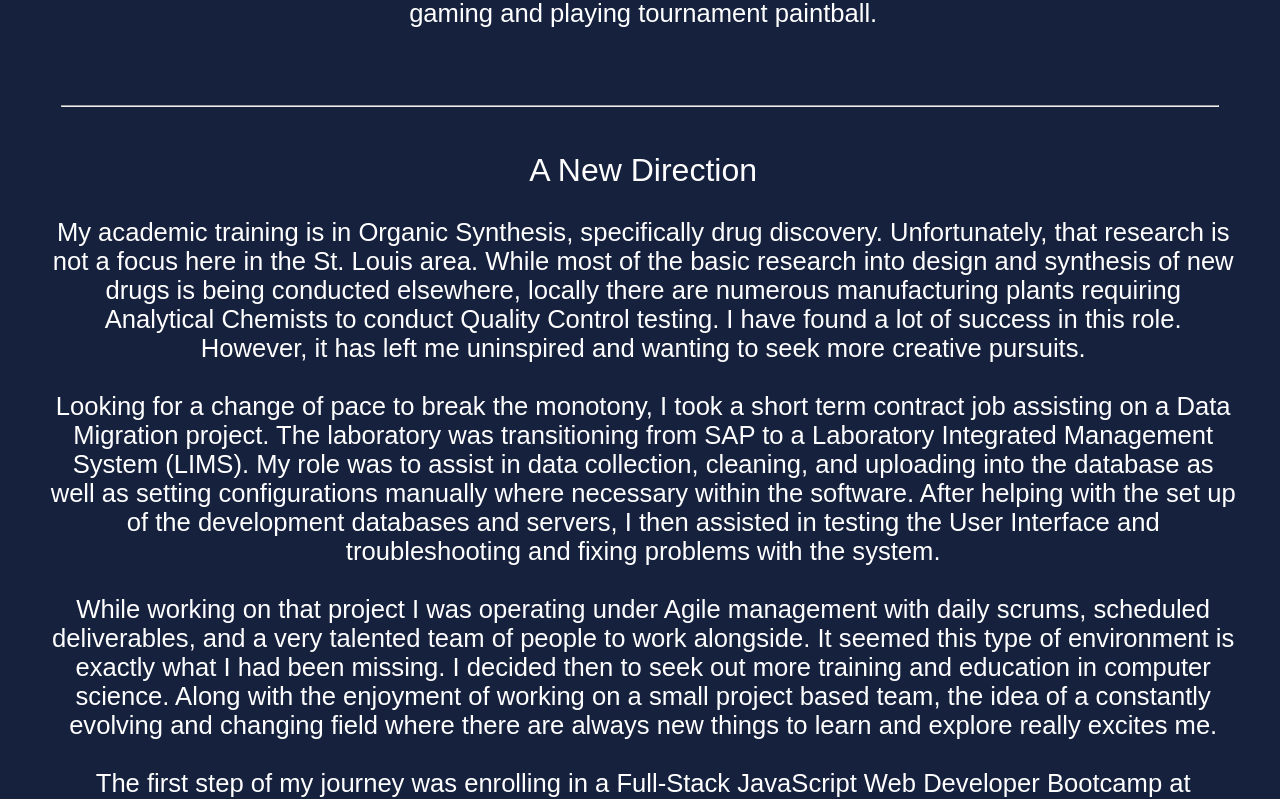
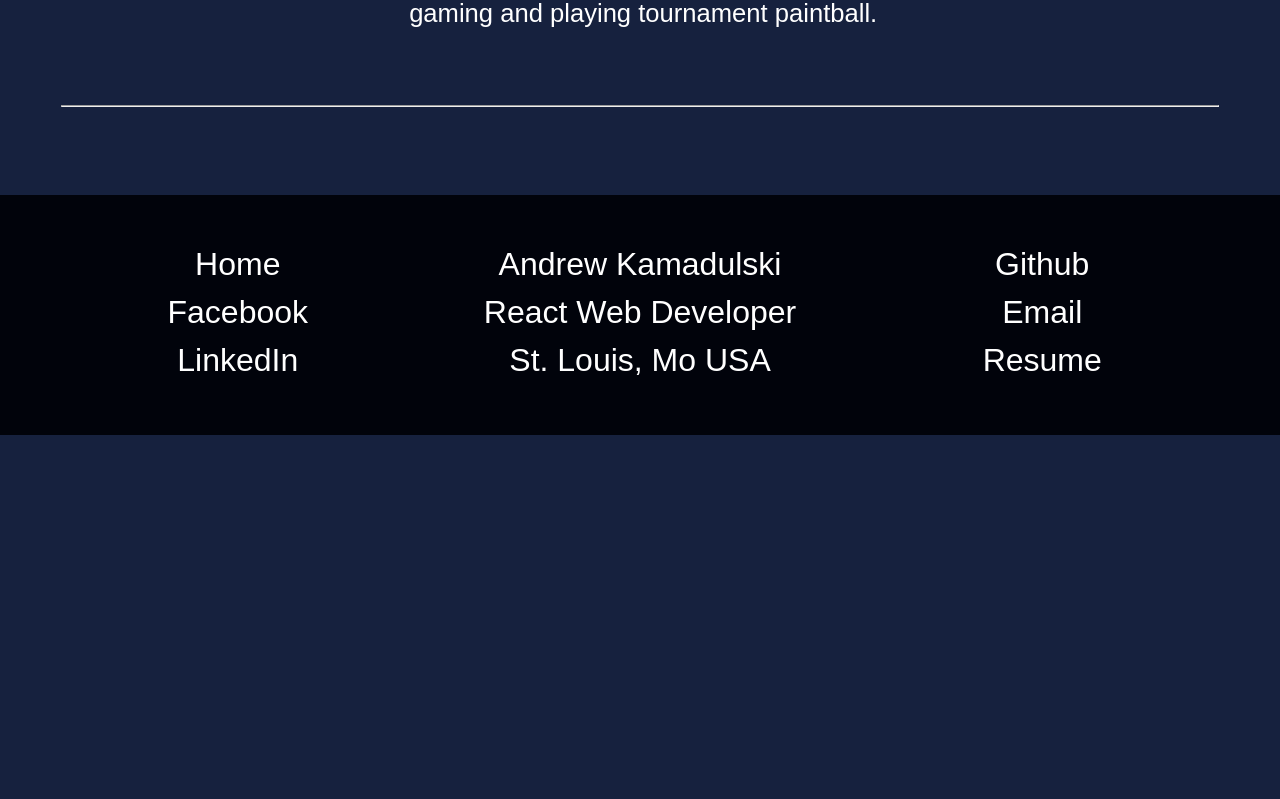
Before and after one commit to Kamadulski999/Kamadulski, a React (Create React App) app: page /About in a window 1280 px wide. Shown: the part 1512-2311 px from the top of the page. After the commit the page ends 1947 px from the top, so only its background shows below. Built offline with nearby package versions, Linux system fonts and the light colour scheme; a web font is replaced by a local one.

Commit message:
about update

```diff
--- a/src/Pages/About/index.js
+++ b/src/Pages/About/index.js
@@ -42,7 +42,7 @@ const About = () => {
         <div className="col-12">
             <div className="mt-5"><hr className='ml-5 mr-5'></hr></div>
         </div>
-        <div className="col-12 about-section">
+        {/* <div className="col-12 about-section">
             <p className='about-p m-2'>
                 <span className="about-section-banner">
                     A New Direction
@@ -51,7 +51,7 @@ const About = () => {
                  Laboratory Integrated Management System (LIMS). My role was to assist in data collection, cleaning, and uploading into the database as well as setting configurations manually where necessary within the software. After helping with the set up of the development databases and servers, I then assisted in testing the User Interface and troubleshooting and fixing problems with the system.<br></br><br></br> While working on that project I was operating under Agile management with daily scrums, scheduled deliverables, and a very talented team of people to work alongside. It seemed this type of environment is exactly what I had been missing. I decided then to seek out more training and education in computer science. Along with the enjoyment of working on a small project based team, the idea of a constantly evolving and changing field where there are always new things to learn and explore really excites me. <br></br><br></br> The first step
                  of my journey was enrolling in a Full-Stack JavaScript Web Developer Bootcamp at Washington University in St. Louis. During that time I devoted myself full time to learning JavaScript and understanding the MERN stack. While studying in bootcamp I fell in love with coding and making web apps. I found that much of what I learned as an Organic Chemist such as basic logic, problem solving, design patterns, troubleshooting and other skills carried over directly into coding. Once again I was seeing immediate tangible results of my efforts as I designed new things and then worked to implement those ideas.<br></br><br></br> After graduation, I have continued learning on my own with help from several Udemy courses. I have also been studying the AWS cloud and just recently passed the AWS Cloud Practitioner Certification exam. Currently, I am seeking my first role as an entry level web developer in order to continue this journey. I look forward to joining a team as a Junior Developer and learning from others with experience who will help me grow in this career.</span>
             </p>
-        </div>
+        </div>  */}
         </div>
         <Footer />
         </>
```
Also changed, not shown: 1 other file (tests, documents, lock files or other folders).
